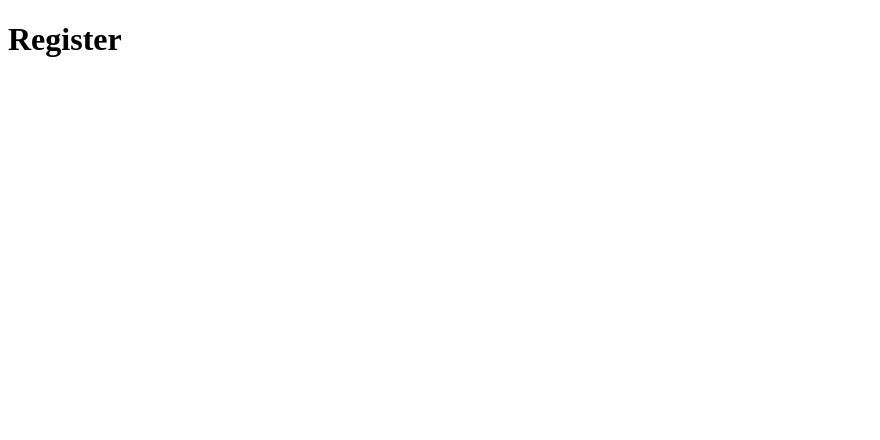
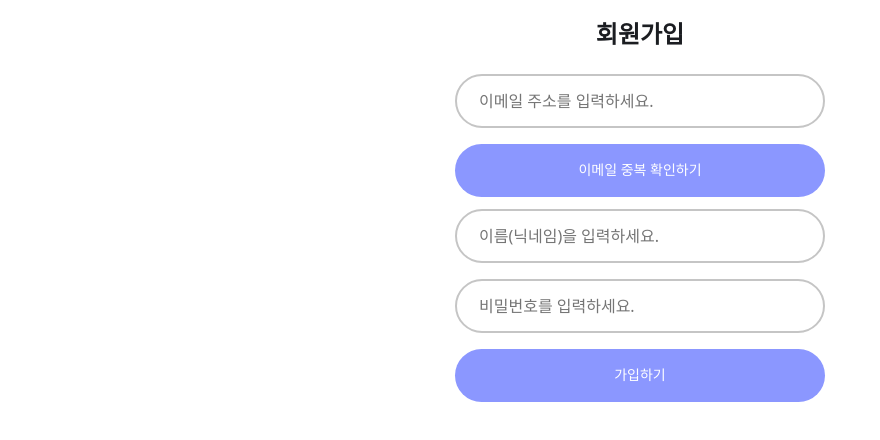
Before and after one commit to seohyun-song/Artsy, a React (Vite) app: page /register in a window 1280 px wide. Shown: the top 440 px of the page, without its empty margins (0-880 px from the left). Built offline with nearby package versions, Linux system fonts and the light colour scheme.

Commit message:
Feat: Register 1차 UI 구현

```diff
--- a/src/pages/Register/Register.jsx
+++ b/src/pages/Register/Register.jsx
@@ -1,4 +1,73 @@
+import * as R from './Register.styles';
+import Input from '@components/@common/Input/Input';
+import GlobalStyle from '@styles/GlobalStyles';
+import { useState } from 'react';
+import { useTheme } from 'styled-components';
 const Register = () => {
-    return <h1>Register</h1>;
+    const [loginInfo, setLoginInfo] = useState({
+        displayName: '',
+        email: '',
+        password: '',
+    });
+    const theme = useTheme();
+    const handleChange = (e) => {
+        setLoginInfo((cur) => ({ ...cur, [e.target.name]: e.target.value }));
+    };
+    const handleSubmit = async (e) => {
+        e.preventDefault();
+        console.log(loginInfo);
+        setLoginInfo({ displayName: '', email: '', password: '' });
+    };
+    return (
+        <>
+            <GlobalStyle />
+            <R.RegisterContainer $theme={theme}>
+                <R.Title>회원가입</R.Title>
+                <R.RegisterForm onSubmit={handleSubmit} $theme={theme}>
+                    <Input
+                        placeholder="이메일 주소를 입력하세요."
+                        id="email"
+                        name="email"
+                        onChange={handleChange}
+                        value={loginInfo.email}
+                        rounded
+                        isRequired
+                        isValid={true}
+                        inputWidth="100%"
+                    />
+                    <R.RegisterButton color={theme.colors.point1} size={'large'}>
+                        이메일 중복 확인하기
+                    </R.RegisterButton>
+                    <Input
+                        placeholder="이름(닉네임)을 입력하세요."
+                        id="displayName"
+                        name="displayName"
+                        onChange={handleChange}
+                        value={loginInfo.displayName}
+                        rounded
+                        isRequired
+                        isValid={true}
+                        inputWidth="100%"
+                    />
+                    <Input
+                        inputType="password"
+                        placeholder="비밀번호를 입력하세요."
+                        id="password"
+                        name="password"
+                        onChange={handleChange}
+                        value={loginInfo.password}
+                        rounded
+                        isRequired
+                        isValid={true}
+                        inputWidth="100%"
+                    />
+
+                    <R.RegisterButton color={theme.colors.point1} size={'large'}>
+                        가입하기
+                    </R.RegisterButton>
+                </R.RegisterForm>
+            </R.RegisterContainer>
+        </>
+    );
 };
 export default Register;
--- a/src/pages/Register/Register.styles.js
+++ b/src/pages/Register/Register.styles.js
@@ -0,0 +1,38 @@
+import styled from 'styled-components';
+import Button from '@components/@common/Button/Button';
+const RegisterContainer = styled.div`
+    box-sizing: border-box;
+    width: 100%;
+    height: 100%;
+    padding: 20px;
+
+    display: flex;
+    flex-direction: column;
+    justify-content: center;
+    align-items: center;
+
+    ${({ $theme }) => $theme.media.labtop} {
+        flex-basis: 40%;
+    }
+`;
+const Title = styled.h2`
+    margin-bottom: 2.6rem;
+`;
+const RegisterForm = styled.form`
+    width: 100%;
+    max-width: 480px;
+
+    display: grid;
+    /* grid-template-rows: 57px 57px 53px; */
+    grid-gap: 12px;
+    margin-bottom: 16px;
+    ${({ $theme }) => $theme.media.labtop} {
+        max-width: 370px;
+    }
+`;
+const RegisterButton = styled(Button)`
+    border-radius: 100px;
+    height: 53px;
+    font-size: 1.4rem;
+`;
+export { RegisterContainer, Title, RegisterForm, RegisterButton };
```
